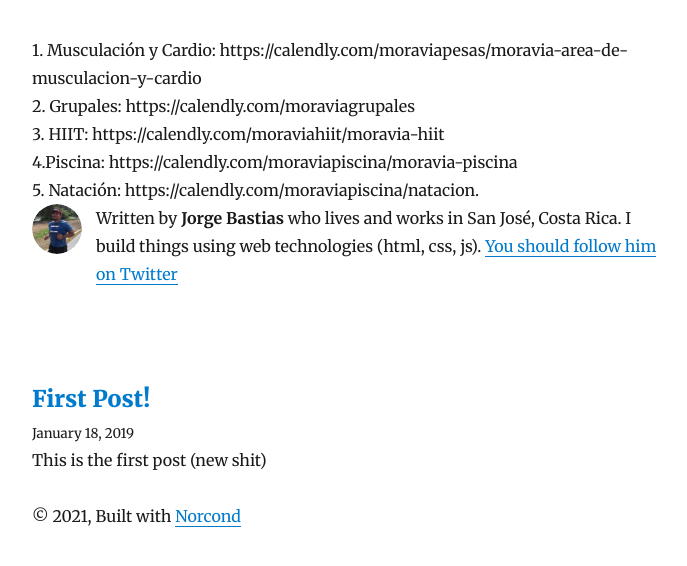
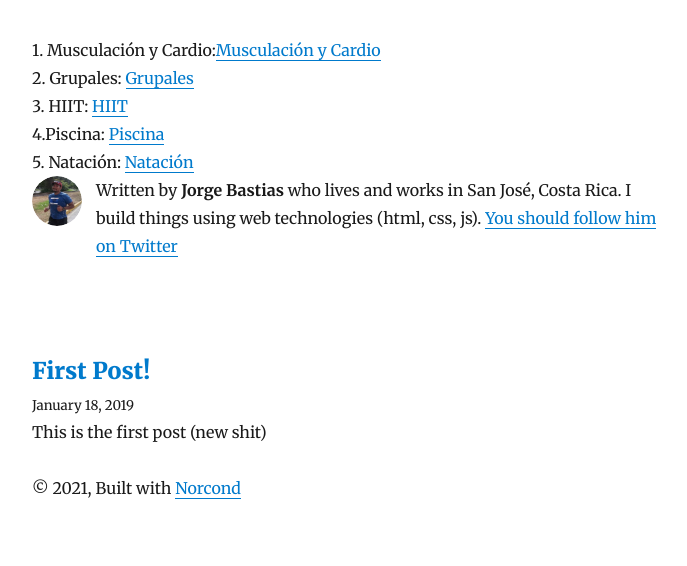
Before and after one commit to jbastias/norcond-blog, a Gatsby site: page / in a window 1280 px wide. Shown: the part 118-684 px from the top of the page, without its empty margins (293-980 px from the left). Built offline with nearby package versions, Linux system fonts and the light colour scheme; Gatsby itself is replaced by a stand-in of ours; some packages are replaced by stand-ins of ours.

Commit message:
Update index.js
update html

```diff
--- a/src/pages/index.js
+++ b/src/pages/index.js
@@ -20,15 +20,15 @@ class BlogIndex extends React.Component {
         />
 
      1. Musculación y Cardio:
-    https://calendly.com/moraviapesas/moravia-area-de-musculacion-y-cardio
+    <a href="https://calendly.com/moraviapesas/moravia-area-de-musculacion-y-cardio">Musculación y Cardio</a>
     <br />
-    2. Grupales: https://calendly.com/moraviagrupales
+    2. Grupales: <a href="https://calendly.com/moraviagrupales">Grupales</a>
     <br />
-    3. HIIT: https://calendly.com/moraviahiit/moravia-hiit
+    3. HIIT: <a href="https://calendly.com/moraviahiit/moravia-hiit">HIIT</a>
     <br />
-    4.Piscina: https://calendly.com/moraviapiscina/moravia-piscina
+    4.Piscina: <a href="https://calendly.com/moraviapiscina/moravia-piscina">Piscina</a>
     <br />
-    5. Natación: https://calendly.com/moraviapiscina/natacion.
+    5. Natación: <a href="https://calendly.com/moraviapiscina/natacion">Natación</a>
     <br />
 
         <Bio />
```
